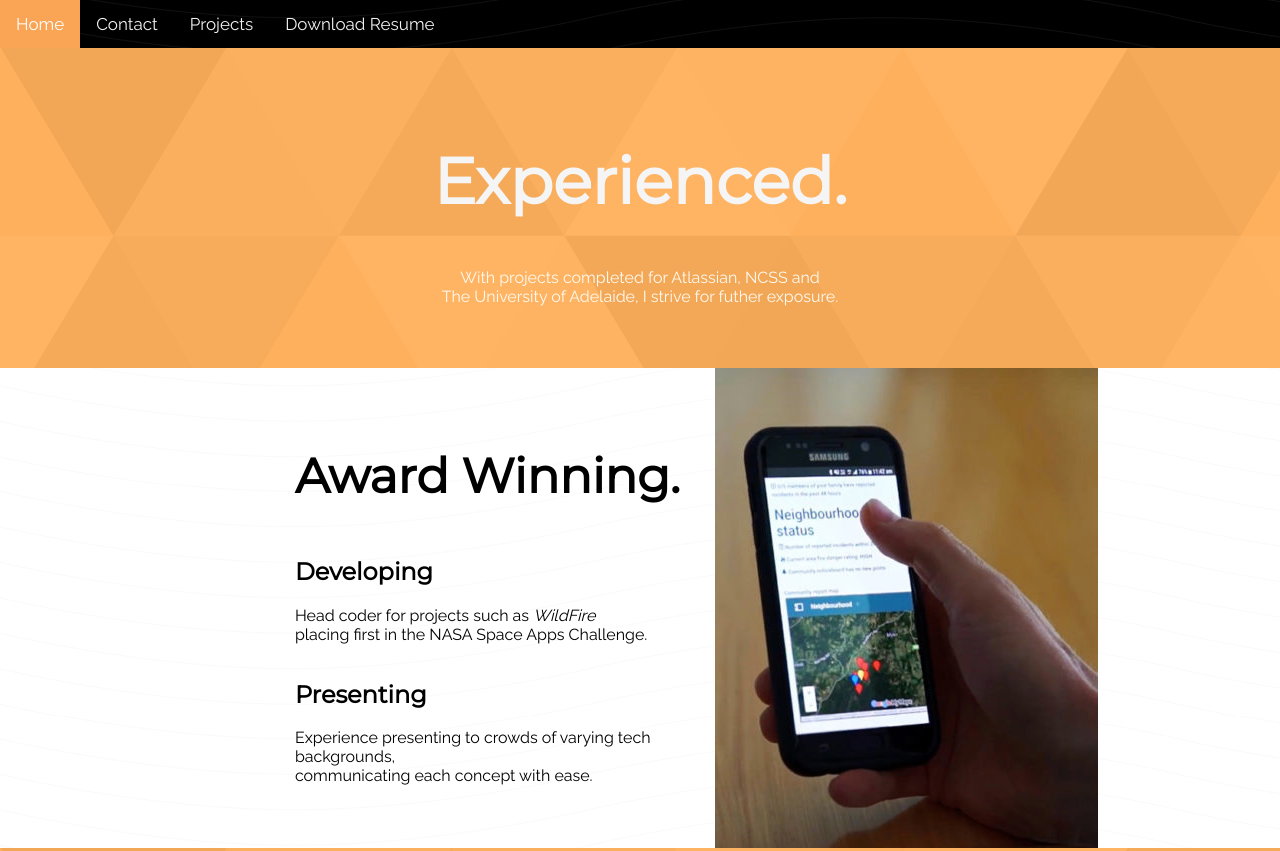
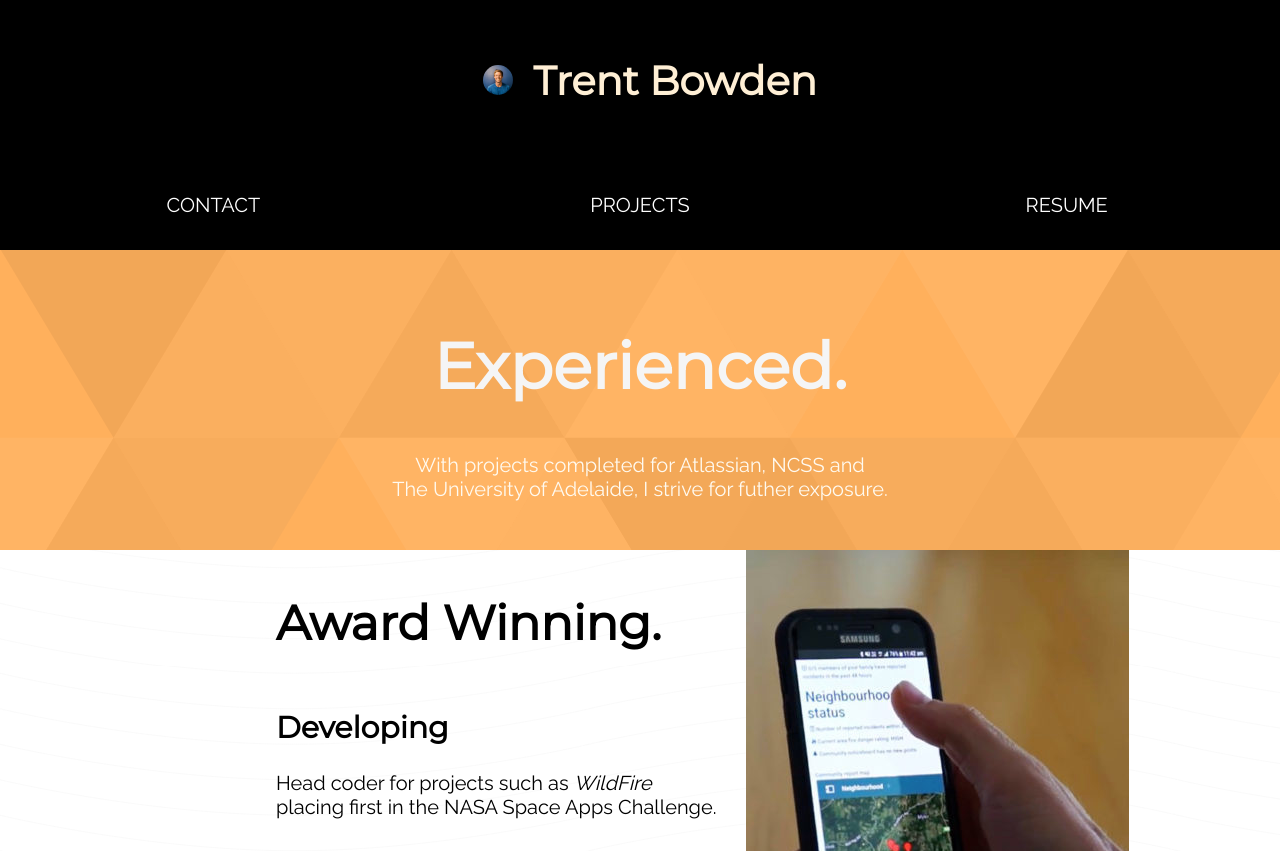
Before and after one commit to trentBowden/personalSite, a plain HTML site: page index.html in a window 1280 px wide. Shown: the top 851 px of the page. Drawn offline with Linux system fonts and the light colour scheme.

Commit message:
changed topnav

```diff
--- a/index.html
+++ b/index.html
@@ -30,16 +30,24 @@
 </head>
 
 <body>
-<div class="topnav dark-bg" id="topNav">
-    <a href="#Home" class="active">Home</a>
-    <a href="#Contact">Contact</a>
-    <a href="projects.html">Projects</a>
-    <a href="TrentBowden_Resume.pdf" download>Download Resume</a>
-    <a href="javascript:void(0);" style="font-size:15px;" class="icon" onclick="responsiveMenu()">&#9776;</a>
 
+<header>
+    <div class = "footerName footerText">
+        <img src="images/trent.jpg" alt="Avatar" class="avatar">
+        <span><h1>Trent Bowden</h1></span>
+    </div>
+</header>
 
-</div>
-
+<nav id="main">
+    <ul>
+        <li class="logo"><a href="#">
+            <img src="images/trent.jpg" alt="Avatar" class="avatar" size="30px 30px">
+        </a></li>
+        <li><a href="#Contact">Contact</a></li>
+        <li><a href="projects.html">Projects</a></li>
+        <li><a href="TrentBowden_Resume.pdf">Resume</a></li>
+    </ul>
+</nav>
 
 <div class="content" id = "Home">
 
--- a/main.css
+++ b/main.css
@@ -240,3 +240,112 @@ ul {
     text-align: left;
     padding: 10px;
 }
+
+
+
+/*
+    New Menu navigation bar
+ */
+
+html {
+    box-sizing: border-box;
+    background:#eeeeee;
+    font-family:'helvetica neue';
+    font-size: 20px;
+    font-weight: 200;
+}
+body {
+    margin: 0;
+}
+*, *:before, *:after {
+    box-sizing: inherit;
+}
+
+.site-wrap {
+    max-width: 700px;
+    margin: 70px auto;
+    background:white;
+    padding:40px;
+    text-align: justify;
+    box-shadow: 0 0 10px 5px rgba(0, 0, 0, 0.05);
+    transform: scale(0.98);
+    transition: transform 0.5s;
+}
+
+body.fixed-nav .site-wrap {
+    transform: scale(1);
+}
+
+
+header {
+    text-align: center;
+    height:20vh;
+    background-color: black;
+    /*background:url(http://wes.io/iEgP/wow-so-deep.jpg) bottom center no-repeat;*/
+    background-size:cover;
+    color: white;
+    display:flex;
+    align-items:center;
+    justify-content: center;
+}
+
+/*h1 {*/
+    /*color:white;*/
+    /*font-size: 7vw;*/
+    /*text-shadow: 3px 4px 0 rgba(0,0,0,0.2)*/
+/*}*/
+
+nav {
+    background:black;
+    top:0;
+    width: 100%;
+    transition:all 0.5s;
+    position: relative;
+    z-index: 1;
+}
+
+body.fixed-nav nav {
+    position: fixed;
+    box-shadow:0 5px 0 rgba(0,0,0,0.1);
+}
+
+nav ul {
+    margin: 0;
+    padding:0;
+    list-style: none;
+    display:flex;
+}
+
+nav li {
+    flex:1;
+    text-align: center;
+    display: flex;
+    justify-content: center;
+    align-items: center;
+}
+
+li.logo {
+    max-width:0;
+    overflow: hidden;
+    background: white;
+    transition: all 0.5s;
+    font-weight: 600;
+    font-size: 30px;
+}
+
+li.logo a {
+    color:black;
+}
+
+.fixed-nav li.logo {
+    max-width:500px;
+}
+
+nav a {
+    text-decoration: none;
+    padding:20px;
+    display: inline-block;
+    color:white;
+    transition:all 0.2s;
+    text-transform: uppercase;
+}
--- a/scripts.js
+++ b/scripts.js
@@ -6,22 +6,41 @@ Menu Code
 -Called on scroll, sticks navbar to top of page.
  */
 
-function responsiveMenu() {
-    var x = document.getElementById("topNav");
-    if (x.className === "topnav") {
-        x.className += " responsive";
+// function responsiveMenu() {
+//     var x = document.getElementById("topNav");
+//     console.log(x.classList);
+//     if (!x.classList.contains("responsive")) {
+//         x.classList.add("responsive");
+//         stickyScrollCheck();
+//     } else {
+//         x.classList.remove("responsive");
+//     }
+// }
+//
+// window.onscroll = function() {stickyScrollCheck()};
+// var navbar = document.getElementById("topNav");
+// var sticky = navbar.offsetTop;
+// function stickyScrollCheck() {
+//     if (window.pageYOffset >= sticky) {
+//         navbar.classList.add("sticky")
+//     } else {
+//         navbar.classList.remove("sticky");
+//     }
+// }
+
+/////////////////// new below
+
+const nav = document.querySelector('#main');
+let topOfNav = nav.offsetTop;
+
+function fixNav() {
+    if (window.scrollY >= topOfNav) {
+        document.body.style.paddingTop = nav.offsetHeight + 'px';
+        document.body.classList.add('fixed-nav');
     } else {
-        x.className = "topnav";
+        document.body.classList.remove('fixed-nav');
+        document.body.style.paddingTop = 0;
     }
 }
 
-window.onscroll = function() {stickyScrollCheck()};
-var navbar = document.getElementById("topNav");
-var sticky = navbar.offsetTop;
-function stickyScrollCheck() {
-    if (window.pageYOffset >= sticky) {
-        navbar.classList.add("sticky")
-    } else {
-        navbar.classList.remove("sticky");
-    }
-}
+window.addEventListener('scroll', fixNav);
```
Also changed, not shown: projects.html (+17 -7 lines).
